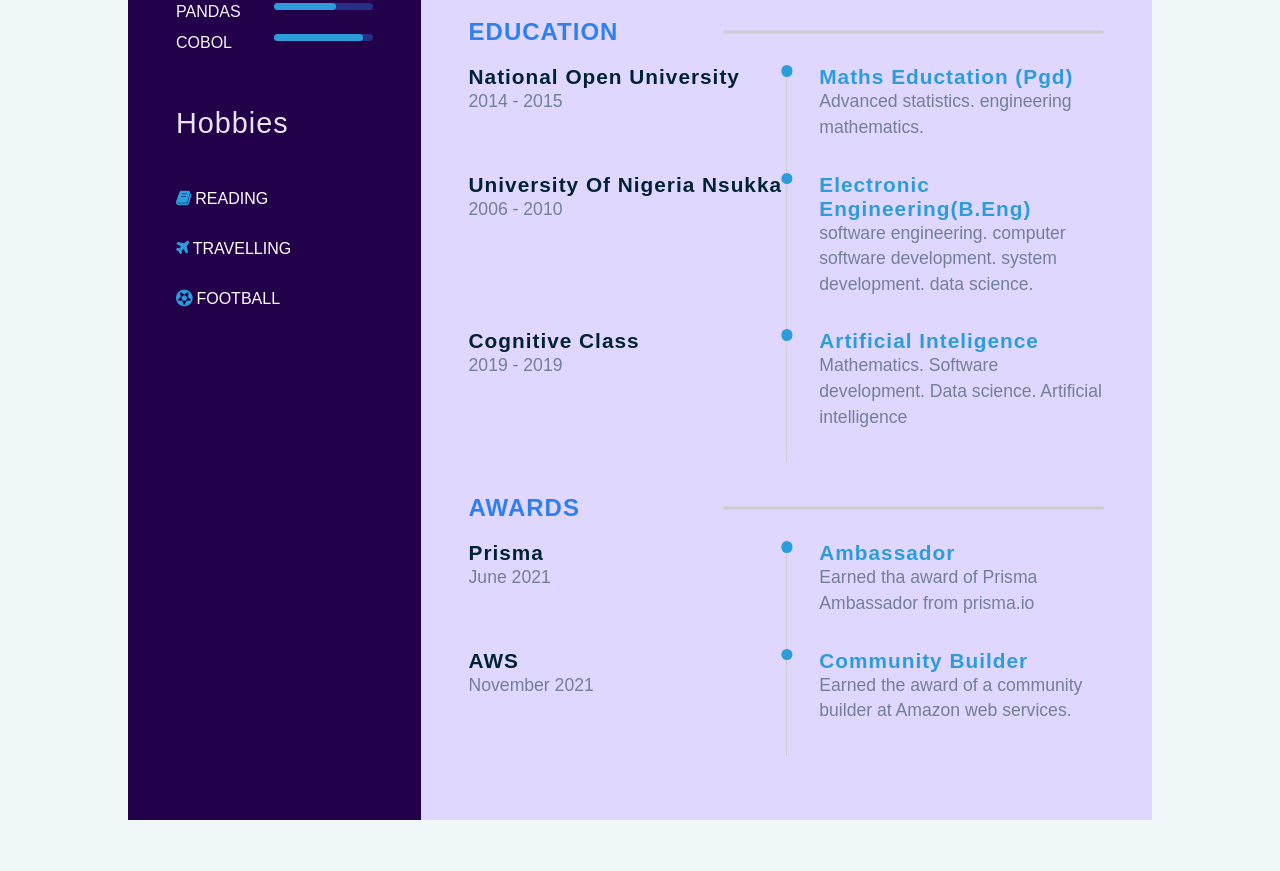
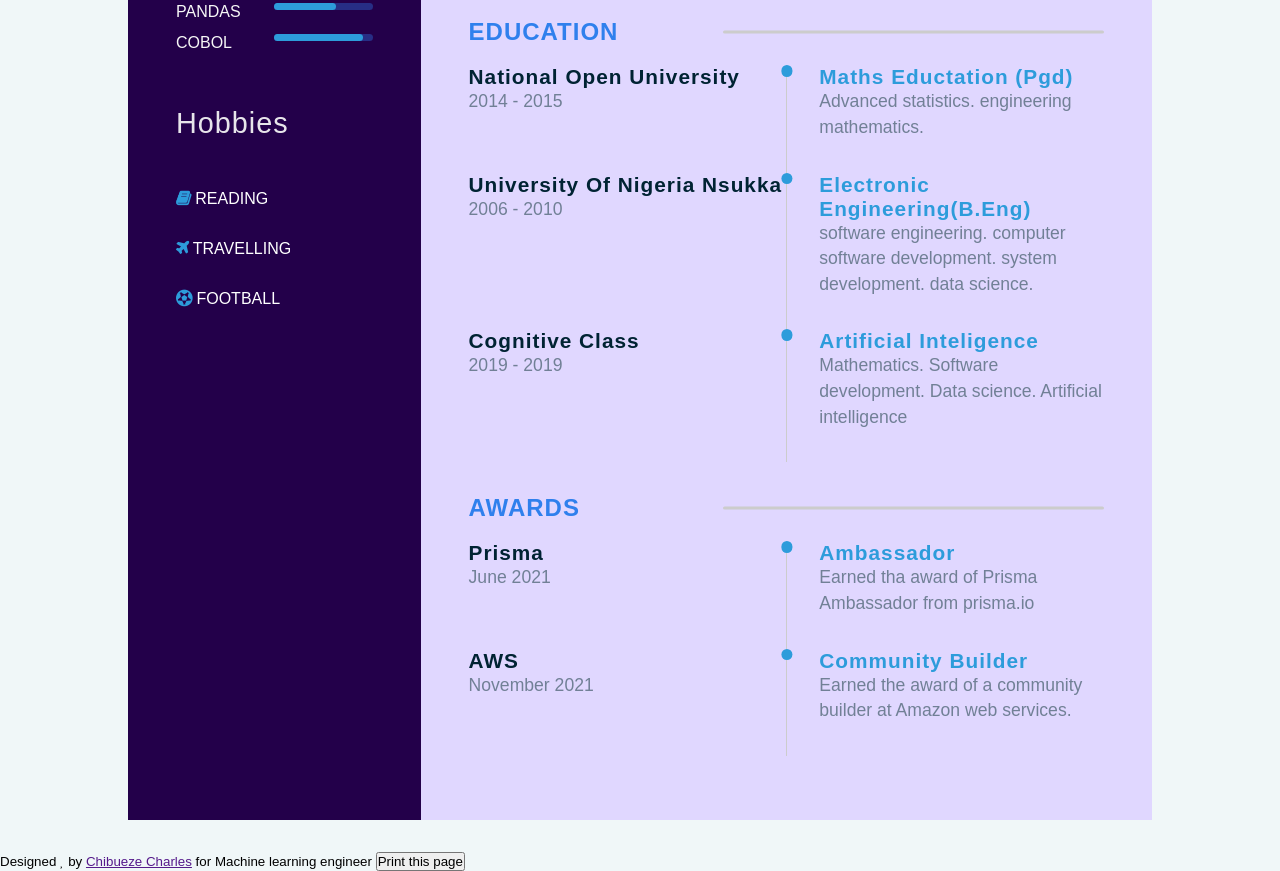
Before and after one commit to Charles-04/curriculum-vitae, a plain HTML site: page index.html in a window 1280 px wide. Shown: the part 940-1811 px from the top of the page. Drawn offline with Linux system fonts and the light colour scheme.

Commit message:
Updated :

```diff
--- a/index.html
+++ b/index.html
@@ -121,51 +121,6 @@
                     </div>
 
                 </div>
-                <!-- <div class="references-section">
-                    <h3 class="main-title">References</h3>
-                    <div class="referee">
-                        <h6 class="sub-title">Michael Bowen</h6>
-                        <p class="sub-para">Product Manager</p>
-                        <ul>
-                            <li>
-                                <i class="fa fa-phone"></i>
-                                07661892982
-                            </li>
-                            <li>
-                                <i class="fa fa-fax"></i>
-                                loremipsum@gmail.com
-                            </li>
-                        </ul>
-                    </div>
-                    <div class="referee">
-                        <h6 class="sub-title">Joseph Kumar</h6>
-                        <p class="sub-para">Senior Developer</p>
-                        <ul>
-                            <li>
-                                <i class="fa fa-phone"></i>
-                                07661892982
-                            </li>
-                            <li>
-                                <i class="fa fa-fax"></i>
-                                loremipsum@gmail.com
-                            </li>
-                        </ul>
-                    </div>
-                    <div class="referee">
-                        <h6 class="sub-title">Rick Ross</h6>
-                        <p class="sub-para">Product Manager</p>
-                        <ul>
-                            <li>
-                                <i class="fa fa-phone"></i>
-                                07661892982
-                            </li>
-                            <li>
-                                <i class="fa fa-fax"></i>
-                                loremipsum@gmail.com
-                            </li>
-                        </ul>
-                    </div>
-                </div> -->
             </div>
         </section>
         <section class="right-section">
@@ -327,5 +282,9 @@
             </div>
         </section>
     </main>
+</main>
+<footer class="footer text-center pt-2 pb-5">
+           <small class="copyright">Designed <i class="fas fa-heart"></i> by <a href="" target="_blank">Chibueze Charles</a> for Machine learning engineer <input type="button" value="Print this page" onClick="window.print()"></small>
+ </footer>
 </body>
 </html>
```
Also changed, not shown: 1 other file.
